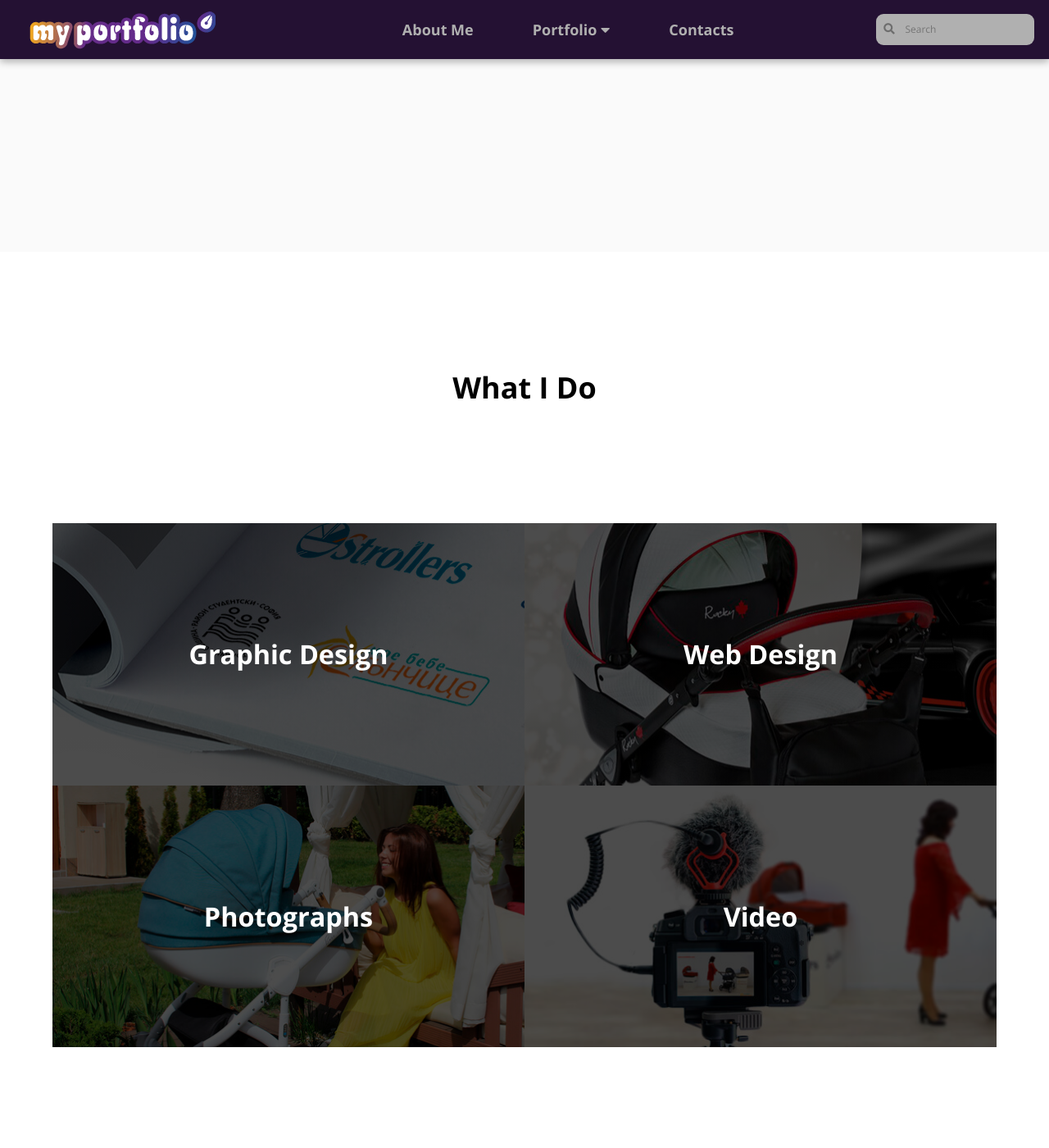
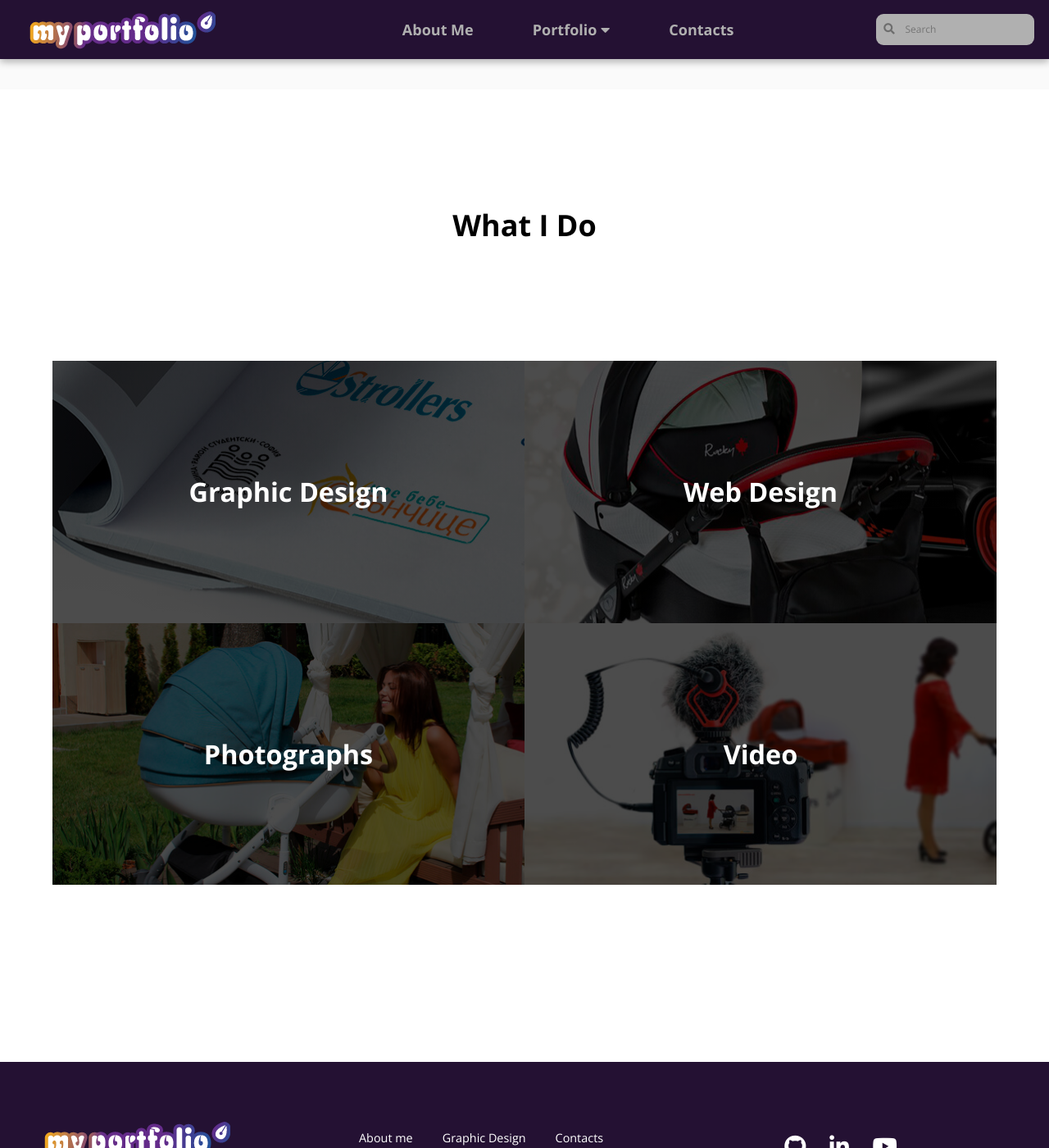
Before and after one commit to LiliyaMilanova/myportfolio, a Jekyll site: the page built from index.html, in a window 1280 px wide and 1400 px high, scrolled down 922 px. Shown: the whole window at 82% size. Built offline with Jekyll 4.4.1, drawn with Linux system fonts in a browser that asks for light colours; nearby versions of some CDN libraries.

Commit message:
Update styles.css

```diff
--- a/css/styles.css
+++ b/css/styles.css
@@ -21,7 +21,7 @@ body {
     flex-wrap: wrap;
     justify-content: space-around;
     background-color: rgb(250, 250, 250);
-    padding: 15rem 0 33rem 0;
+    padding: 15rem 0 22rem 0;
     max-width: 100%;
     height: auto;
 }
```
